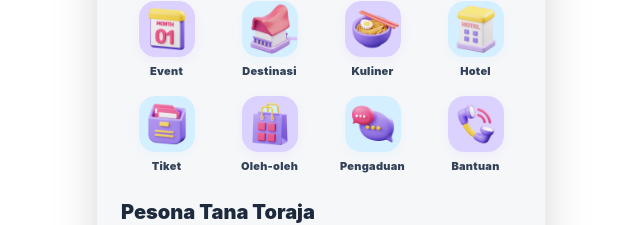
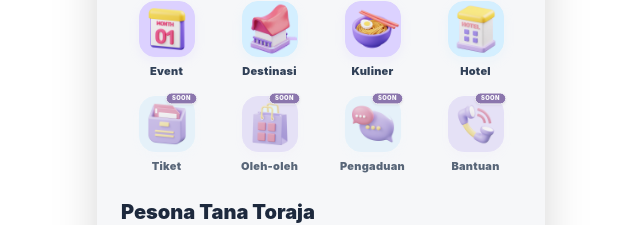
Before and after one commit to sovant28/siulu-pwa-frontend, a Next.js app: page / in a window 1280 px wide. Shown: the part 383-608 px from the top of the page, without its empty margins (319-959 px from the left). Built offline with nearby package versions, Linux system fonts and the light colour scheme; no server answers.

Commit message:
style: dim row 2 categories and add a small SOON badge in page.js

```diff
--- a/app/page.js
+++ b/app/page.js
@@ -314,50 +314,62 @@ export default function AppHome() {
 
           {/* Card 5: Tiket */}
           <div className="flex flex-col items-center space-y-1.5">
+            <div className="relative w-14 h-14 opacity-60 saturate-75">
+              <span className="absolute -top-1 -right-1 bg-[#4C1D95] text-white text-[6.5px] font-black px-1.5 py-0.5 rounded-full border border-white shadow-sm z-10 leading-none uppercase tracking-wider select-none pointer-events-none scale-90">Soon</span>
               <button
                 onClick={() => { }}
-              className="w-14 h-14 flex items-center justify-center rounded-2xl bg-[#D4EFFF] border border-[#D4EFFF] shadow-[0_4px_10px_rgba(212,239,255,0.25)] active:scale-90 transition-all duration-150 cursor-pointer select-none outline-none overflow-hidden"
+                className="w-full h-full flex items-center justify-center rounded-2xl bg-[#D4EFFF] border border-[#D4EFFF] shadow-[0_4px_10px_rgba(212,239,255,0.15)] cursor-default select-none outline-none overflow-hidden"
                 style={{ WebkitTapHighlightColor: 'transparent' }}
               >
                 <Image src="/icon_tiket.png" alt="Tiket" width={56} height={56} className="w-full h-full object-contain" />
               </button>
-            <span className="text-[11px] font-black text-slate-700 tracking-wide">Tiket</span>
+            </div>
+            <span className="text-[11px] font-black text-slate-700/80 tracking-wide select-none">Tiket</span>
           </div>
 
           {/* Card 6: Oleh-oleh */}
           <div className="flex flex-col items-center space-y-1.5">
+            <div className="relative w-14 h-14 opacity-60 saturate-75">
+              <span className="absolute -top-1 -right-1 bg-[#4C1D95] text-white text-[6.5px] font-black px-1.5 py-0.5 rounded-full border border-white shadow-sm z-10 leading-none uppercase tracking-wider select-none pointer-events-none scale-90">Soon</span>
               <button
                 onClick={() => { }}
-              className="w-14 h-14 flex items-center justify-center rounded-2xl bg-[#DCD2FF] border border-[#DCD2FF] shadow-[0_4px_10px_rgba(220,210,255,0.25)] active:scale-90 transition-all duration-150 cursor-pointer select-none outline-none overflow-hidden"
+                className="w-full h-full flex items-center justify-center rounded-2xl bg-[#DCD2FF] border border-[#DCD2FF] shadow-[0_4px_10px_rgba(220,210,255,0.15)] cursor-default select-none outline-none overflow-hidden"
                 style={{ WebkitTapHighlightColor: 'transparent' }}
               >
                 <Image src="/icon_oleh_oleh.png" alt="Oleh-oleh" width={56} height={56} className="w-full h-full object-contain" />
               </button>
-            <span className="text-[11px] font-black text-slate-700 tracking-wide">Oleh-oleh</span>
+            </div>
+            <span className="text-[11px] font-black text-slate-700/80 tracking-wide select-none">Oleh-oleh</span>
           </div>
 
           {/* Card 7: Pengaduan */}
           <div className="flex flex-col items-center space-y-1.5">
+            <div className="relative w-14 h-14 opacity-60 saturate-75">
+              <span className="absolute -top-1 -right-1 bg-[#4C1D95] text-white text-[6.5px] font-black px-1.5 py-0.5 rounded-full border border-white shadow-sm z-10 leading-none uppercase tracking-wider select-none pointer-events-none scale-90">Soon</span>
               <button
                 onClick={() => { }}
-              className="w-14 h-14 flex items-center justify-center rounded-2xl bg-[#D4EFFF] border border-[#D4EFFF] shadow-[0_4px_10px_rgba(212,239,255,0.25)] active:scale-90 transition-all duration-150 cursor-pointer select-none outline-none overflow-hidden"
+                className="w-full h-full flex items-center justify-center rounded-2xl bg-[#D4EFFF] border border-[#D4EFFF] shadow-[0_4px_10px_rgba(212,239,255,0.15)] cursor-default select-none outline-none overflow-hidden"
                 style={{ WebkitTapHighlightColor: 'transparent' }}
               >
                 <Image src="/icon_pengaduan.png" alt="Pengaduan" width={56} height={56} className="w-full h-full object-contain" />
               </button>
-            <span className="text-[11px] font-black text-slate-700 tracking-wide">Pengaduan</span>
+            </div>
+            <span className="text-[11px] font-black text-slate-700/80 tracking-wide select-none">Pengaduan</span>
           </div>
 
           {/* Card 8: Bantuan */}
           <div className="flex flex-col items-center space-y-1.5">
+            <div className="relative w-14 h-14 opacity-60 saturate-75">
+              <span className="absolute -top-1 -right-1 bg-[#4C1D95] text-white text-[6.5px] font-black px-1.5 py-0.5 rounded-full border border-white shadow-sm z-10 leading-none uppercase tracking-wider select-none pointer-events-none scale-90">Soon</span>
               <button
                 onClick={() => { }}
-              className="w-14 h-14 flex items-center justify-center rounded-2xl bg-[#DCD2FF] border border-[#DCD2FF] shadow-[0_4px_10px_rgba(220,210,255,0.25)] active:scale-90 transition-all duration-150 cursor-pointer select-none outline-none overflow-hidden"
+                className="w-full h-full flex items-center justify-center rounded-2xl bg-[#DCD2FF] border border-[#DCD2FF] shadow-[0_4px_10px_rgba(220,210,255,0.15)] cursor-default select-none outline-none overflow-hidden"
                 style={{ WebkitTapHighlightColor: 'transparent' }}
               >
                 <Image src="/icon_darurat.png" alt="Bantuan" width={56} height={56} className="w-full h-full object-contain" />
               </button>
-            <span className="text-[11px] font-black text-slate-700 tracking-wide">Bantuan</span>
+            </div>
+            <span className="text-[11px] font-black text-slate-700/80 tracking-wide select-none">Bantuan</span>
           </div>
         </div>
       </section>
```
Lines whose indentation alone changed are shown as unchanged.
